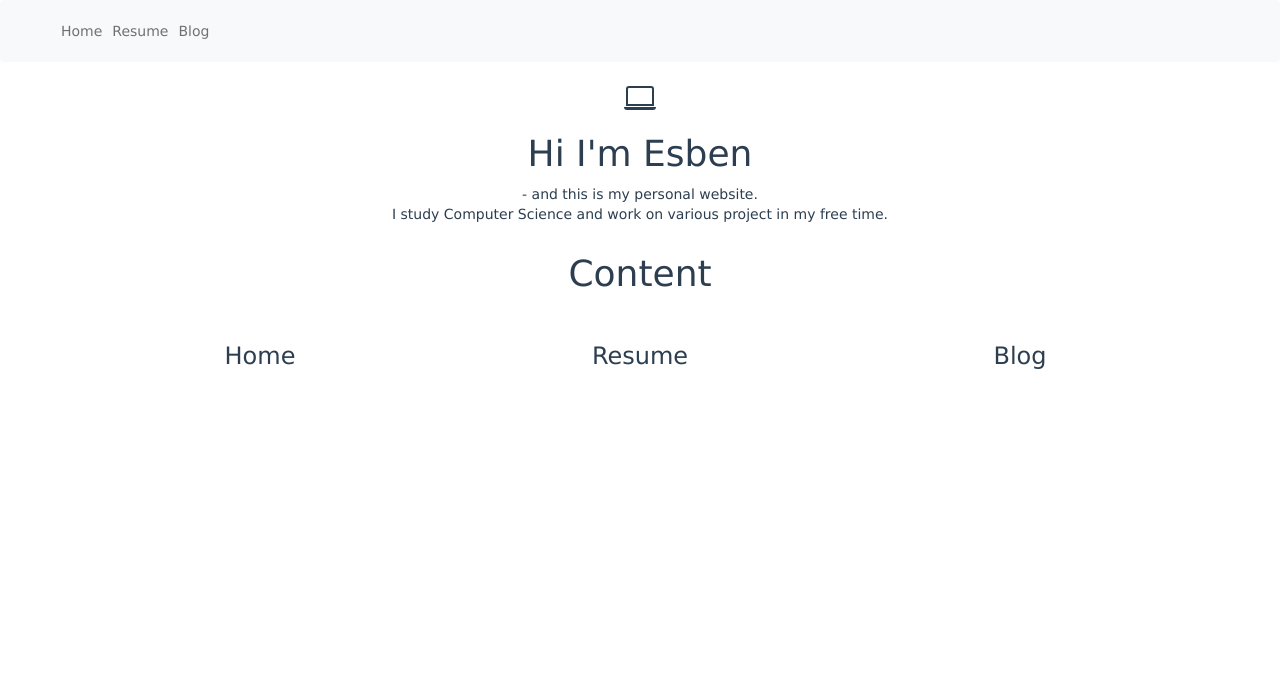
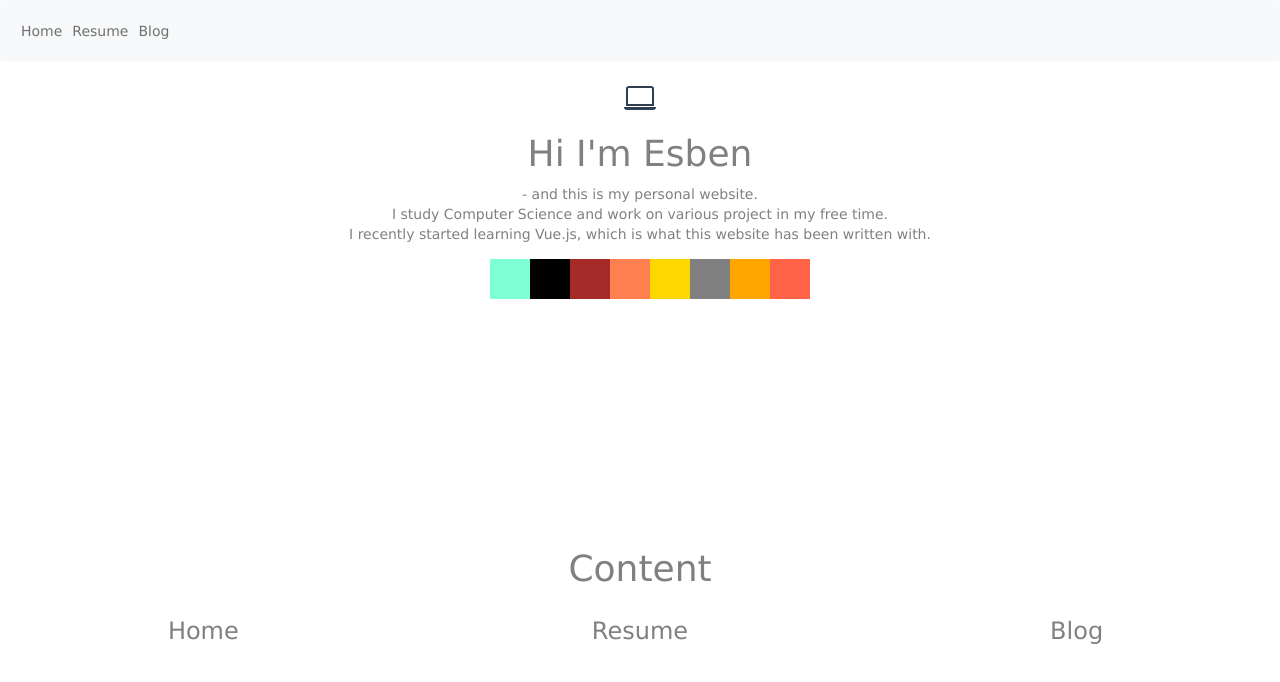
Before and after one commit to esbensoevndahl/website-vue, a Vue app: page / in a window 1280 px wide. Shown: the top 682 px of the page. Built offline with nearby package versions, Linux system fonts and the light colour scheme.

Commit message:
Changed Landing page
Added colors that change the color of the text

```diff
--- a/src/App.vue
+++ b/src/App.vue
@@ -17,17 +17,16 @@
       d="M13.5 3a.5.5 0 0 1 .5.5V11H2V3.5a.5.5 0 0 1 .5-.5h11zm-11-1A1.5 1.5 0 0 0 1 3.5V12h14V3.5A1.5 1.5 0 0 0 13.5 2h-11zM0 12.5h16a1.5 1.5 0 0 1-1.5 1.5h-13A1.5 1.5 0 0 1 0 12.5z"
     />
   </svg>
-
-  <Welcome msg="Hi I'm Esben" />
+  <LandingPage msg="Hi I'm Esben" />
 </template>
 
 <script>
 import NavBar from "./components/NavBar.vue";
-import Welcome from "./components/Welcome.vue";
+import LandingPage from "./components/LandingPage.vue";
 export default {
   name: "App",
   components: {
-    Welcome,
+    LandingPage,
     NavBar,
   },
 };
@@ -42,4 +41,5 @@ export default {
   color: #2c3e50;
   margin-top: 0px;
 }
+
 </style>
--- /dev/null
+++ b/src/components/LandingPage.vue
@@ -0,0 +1,73 @@
+<template>
+  <div class="hello" :style="{ color: textColor }">
+    <h1>{{ msg }}</h1>
+    <p>
+      - and this is my personal website. <br />
+      I study Computer Science and work on various project in my free time. <br />
+      I recently started learning Vue.js, which is what this website has been written with.
+    </p>
+
+
+      <ul>
+        <li
+          v-for="textColor in colors"
+          :key="textColor"
+          :style="{ backgroundColor: textColor }"
+          @mouseover="changeColor(textColor)"
+          class="color-box"
+          float:left
+        ></li>
+      </ul>
+
+    <div class="absolute">
+      <h1>Content</h1>
+      <div class="row">
+        <div class="col-xs-4"><h3>Home</h3></div>
+        <div class="col-xs-4"><h3>Resume</h3></div>
+        <div class="col-xs-4"><h3>Blog</h3></div>
+      </div>
+    </div>
+  </div>
+</template>
+
+<script>
+export default {
+  name: "Welcome",
+  props: {
+    msg: String,
+  },
+  data() {
+    return {
+      textColor: "Grey",
+      colors: ["Aquamarine", "Black", "Brown", "Coral", "Gold", "Grey", "Orange", "Tomato"],
+    };
+  },
+  methods: {
+    changeColor(input) {
+      this.textColor = input;
+    },
+  },
+};
+</script>
+
+<!-- Add "scoped" attribute to limit CSS to this component only -->
+<style scoped>
+div.absolute {
+  position: relative;
+  margin-top: 250px;
+}
+.color-box {
+  width: 40px;
+  height: 40px;
+  margin-top: 5px;
+}
+ul {
+  justify-content: center;
+  display: flex;
+}
+li {
+  position: center;
+  float: left;
+  list-style-type: none;
+}
+</style>
--- a/src/components/NavBar.vue
+++ b/src/components/NavBar.vue
@@ -4,18 +4,7 @@
     href="https://maxcdn.bootstrapcdn.com/bootstrap/3.4.1/css/bootstrap.min.css"
   />
   <nav class="navbar navbar-expand-lg navbar-light bg-light">
-    <a class="navbar-brand" href="#"></a>
-    <button
-      class="navbar-toggler"
-      type="button"
-      data-toggle="collapse"
-      data-target="#navbarSupportedContent"
-      aria-controls="navbarSupportedContent"
-      aria-expanded="false"
-      aria-label="Toggle navigation"
-    >
-      <span class="navbar-toggler-icon"></span>
-    </button>
+
 
     <div class="collapse navbar-collapse" id="navbarSupportedContent">
       <ul class="navbar-nav mr-auto">
--- a/src/components/Welcome.vue
+++ /dev/null
@@ -1,34 +0,0 @@
-<template>
-  <div class="hello">
-    <h1>{{ msg }}</h1>
-    <p>
-      - and this is my personal website. <br />
-      I study Computer Science and work on various project in my free time.
-    </p>
-
-    <div id="content" class="container">
-      <h1>Content</h1>
-      <div class="row">
-        <div class="col-xs-4"><h3>Home</h3></div>
-        <div class="col-xs-4"><h3>Resume</h3></div>
-        <div class="col-xs-4"><h3>Blog</h3></div>
-      </div>
-    </div>
-  </div>
-</template>
-
-<script>
-export default {
-  name: "Welcome",
-  props: {
-    msg: String,
-  },
-};
-</script>
-
-<!-- Add "scoped" attribute to limit CSS to this component only -->
-<style scoped>
-h3 {
-  margin: 40px 0 0;
-}
-</style>
```
